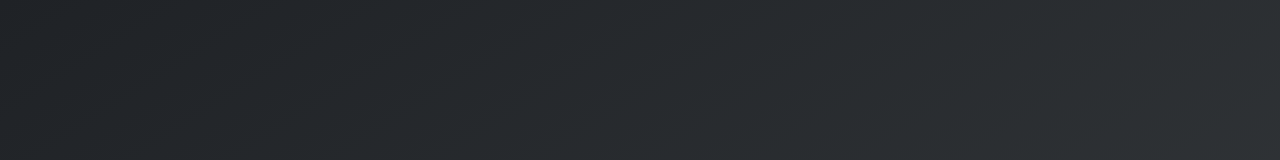
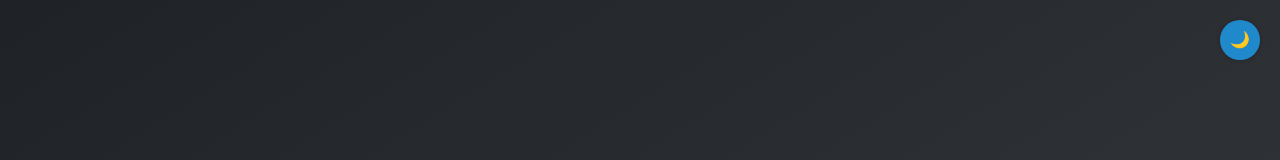
Before and after one commit to effectiveaccelerationism/text-to-banger, a React (Create React App) app in the folder webapp/: page / in a window 1280 px wide. Shown: the top 160 px of the page. Built offline with nearby package versions, Linux system fonts and the light colour scheme.

Commit message:
Add mode-toggle

```diff
--- a/webapp/src/App.css
+++ b/webapp/src/App.css
@@ -128,9 +128,41 @@ body, p, button {
   }
 }
 
+.mode-toggle {
+  background-color: var(--primary-color);
+  border: none;
+  color: var(--text-color);
+  padding: 10px; /* Makes it a bit larger */
+  text-align: center;
+  text-decoration: none;
+  display: inline-block;
+  font-size: 16px; /* Adjust the size of the emoji/icon */
+  cursor: pointer;
+  border-radius: 50%; /* Makes it round */
+  position: fixed; /* Positions it on the screen irrespective of the scroll position */
+  top: 20px; /* Position from the top */
+  right: 20px; /* Position from the right */
+  width: 40px; /* Width of the button */
+  height: 40px; /* Height of the button */
+  line-height: 20px; /* Adjust the vertical alignment of the emoji/icon */
+  transition: background-color 0.3s ease;
+  box-shadow: 0 0 5px rgba(0, 0, 0, 0.2); /* A little shadow for depth */
+}
+
+.mode-toggle:hover {
+  background-color: rgba(29, 161, 242, 0.6);
+}
+
 :root {
   --primary-color: rgba(29, 161, 242, 0.8);
-  --background-color: #1f2226; /* updated to a dark gray */
-  --text-color: #fff;
-  --panel-background: linear-gradient(to bottom right, #1f2226, #383c3f); /* gradient theme */
+  --dark-background-color: #1f2226;
+  --light-background-color: #ffffff;
+  --dark-text-color: #fff;
+  --light-text-color: #000;
+  --panel-background: linear-gradient(to bottom right, #1f2226, #383c3f);
+  --light-panel-background: linear-gradient(to bottom right, #fff, #e6e6e6);
+
+  /* Default mode: Dark Mode */
+  --background-color: var(--dark-background-color);
+  --text-color: var(--dark-text-color);
 }
--- a/webapp/src/App.js
+++ b/webapp/src/App.js
@@ -7,6 +7,7 @@ function App() {
   const [tweetIdea, setTweetIdea] = useState('');
   const [generatedTweet, setGeneratedTweet] = useState(null);
   const [isLoading, setIsLoading] = useState(false);
+  const [darkMode, setDarkMode] = useState(true);
 
   const handleTweetIdeaChange = (e) => {
     setTweetIdea(e.target.value);
@@ -33,8 +34,24 @@ function App() {
     });
   };
 
+  const toggleDarkMode = () => {
+    setDarkMode(!darkMode);
+    if (darkMode) {
+      document.documentElement.style.setProperty('--background-color', 'var(--light-background-color)');
+      document.documentElement.style.setProperty('--text-color', 'var(--light-text-color)');
+      document.documentElement.style.setProperty('--panel-background', 'var(--light-panel-background)');
+    } else {
+      document.documentElement.style.setProperty('--background-color', 'var(--dark-background-color)');
+      document.documentElement.style.setProperty('--text-color', 'var(--dark-text-color)');
+      document.documentElement.style.setProperty('--panel-background', 'var(--dark-panel-background)');
+    }
+  };
+
   return (
     <div className="App">
+      <button className="mode-toggle" onClick={toggleDarkMode}>
+        {darkMode ? "🌙" : "☀️"}
+      </button>
       <header className="App-header">
         <div className="logo-container">
           {/* <img src={logo} className="App-logo" alt="logo" /> */}
```
